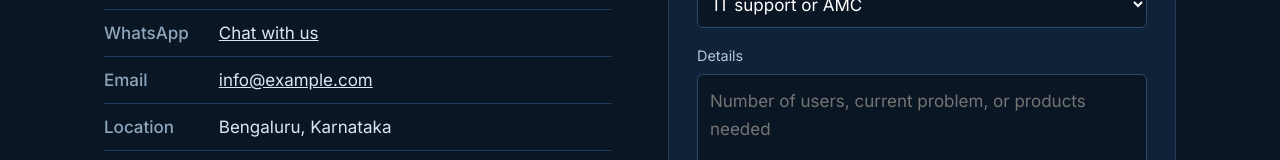
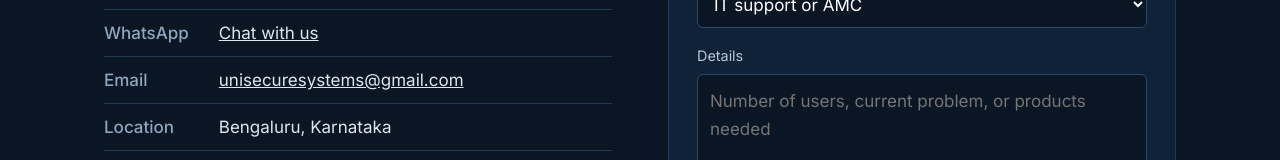
Before and after one commit to unisecuresystems/unisecuresystems.github.io, a plain HTML site: page index.html in a window 1280 px wide. Shown: the part 4154-4314 px from the top of the page. Drawn offline with nearby package versions, Linux system fonts and the light colour scheme.

Commit message:
Update index.html

```diff
--- a/index.html
+++ b/index.html
@@ -306,7 +306,7 @@ footer .wrap{display:flex;justify-content:space-between;flex-wrap:wrap;gap:10px}
 var CONFIG = {
   phone: "919742187189",          // country code + number, no + or spaces
   phoneDisplay: "+91 97421 87189",
-  email: "info@example.com"
+  email: "unisecuresystems@gmail.com"
 };
 
 document.getElementById("yr").textContent = new Date().getFullYear();
```
